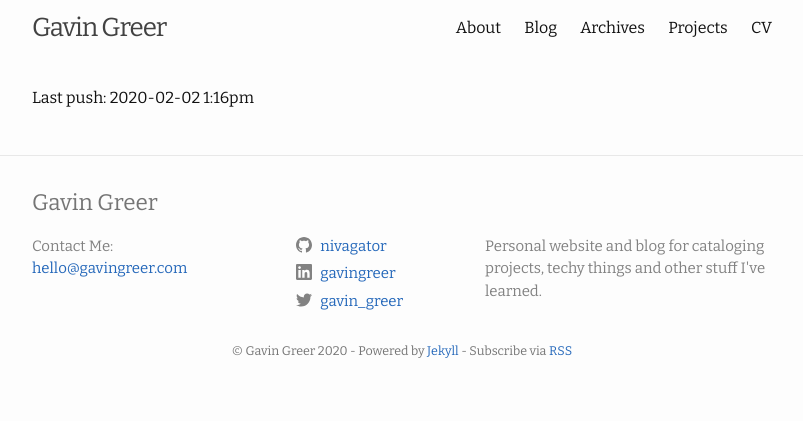
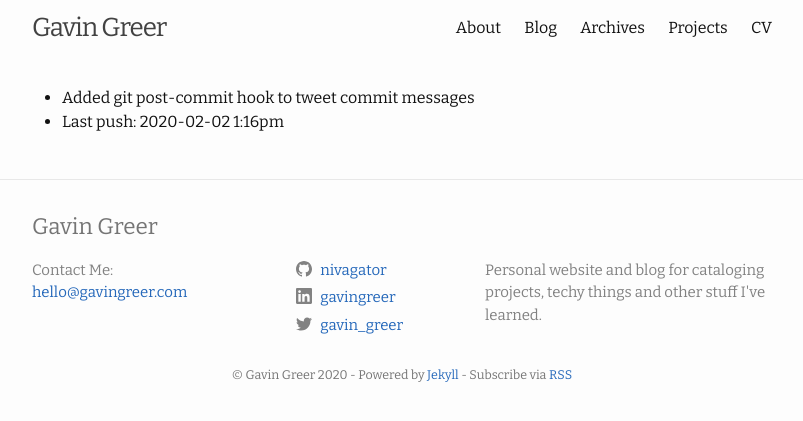
Before and after one commit to nivagator/personal-site, a Jekyll site: the page built from log.md, in a window 1280 px wide. Shown: the top 421 px of the page, without its empty margins (238-1041 px from the left). Built offline with Jekyll 4.4.1, drawn with Linux system fonts in a browser that asks for light colours.

Commit message:
added post-commit hook

```diff
--- a/log.md
+++ b/log.md
@@ -2,4 +2,5 @@
 layout: default
 title: log
 ---
-Last push: 2020-02-02 1:16pm
+- Added git post-commit hook to tweet commit messages
+- Last push: 2020-02-02 1:16pm
```
